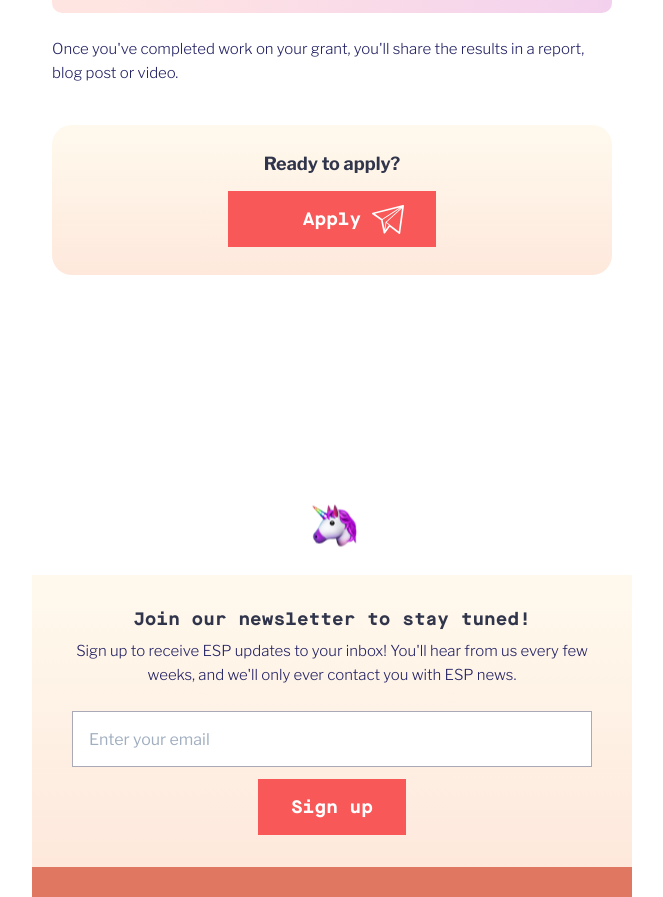
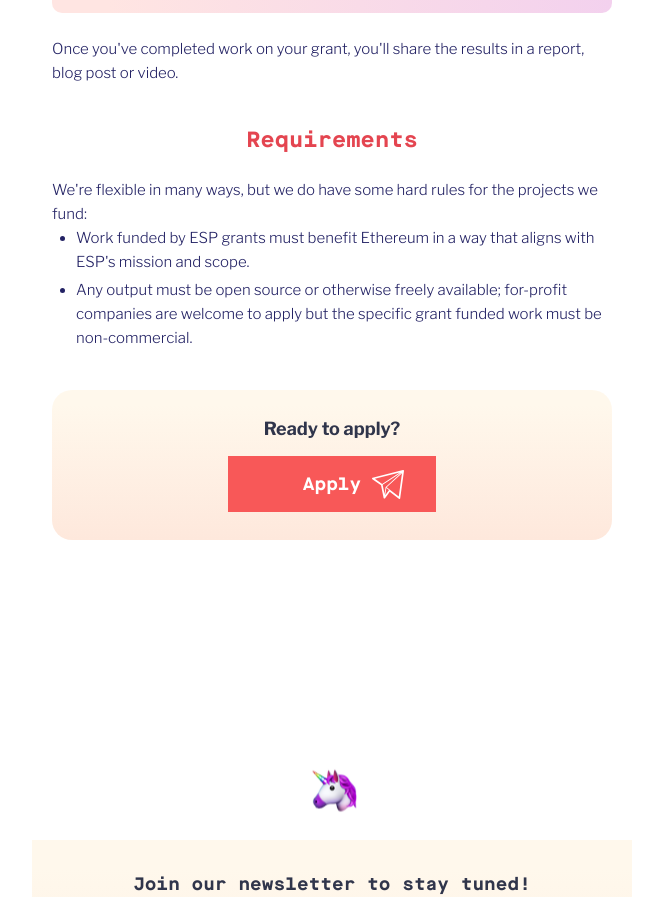
Before and after one commit to ethereum/esp-website, a Next.js app: page /applicants/small-grants in a window 1280 px wide. Shown: the part 1980-2877 px from the top of the page, without its empty margins (308-971 px from the left). Built offline with nearby package versions, Linux system fonts and the light colour scheme.

Commit message:
feat: add Requirements section to /small-grants

```diff
--- a/src/pages/applicants/small-grants/index.tsx
+++ b/src/pages/applicants/small-grants/index.tsx
@@ -154,6 +154,26 @@ const SmallGrants: NextPage = () => {
               </Stack>
             </Stack>
           </section>
+
+          <section id='requirements'>
+            <PageSection mb={6}>Requirements</PageSection>
+
+            <PageText>
+              We&apos;re flexible in many ways, but we do have some hard rules for the projects we
+              fund:
+            </PageText>
+
+            <List>
+              <ListItem>
+                Work funded by ESP grants must benefit Ethereum in a way that aligns with ESP&apos;s
+                mission and scope.
+              </ListItem>
+              <ListItem>
+                Any output must be open source or otherwise freely available; for-profit companies
+                are welcome to apply but the specific grant funded work must be non-commercial.
+              </ListItem>
+            </List>
+          </section>
         </Stack>
 
         <Stack>
```
